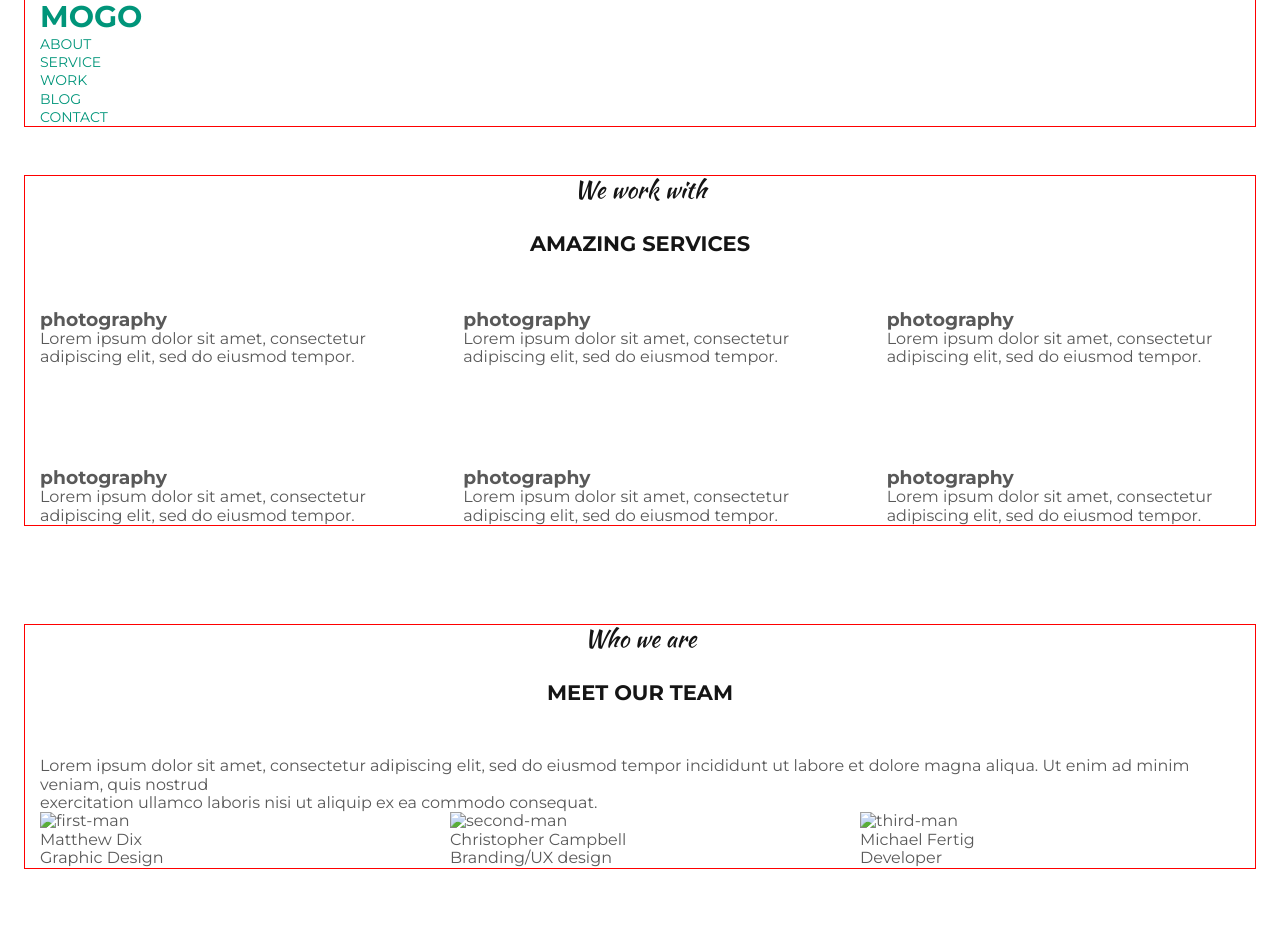
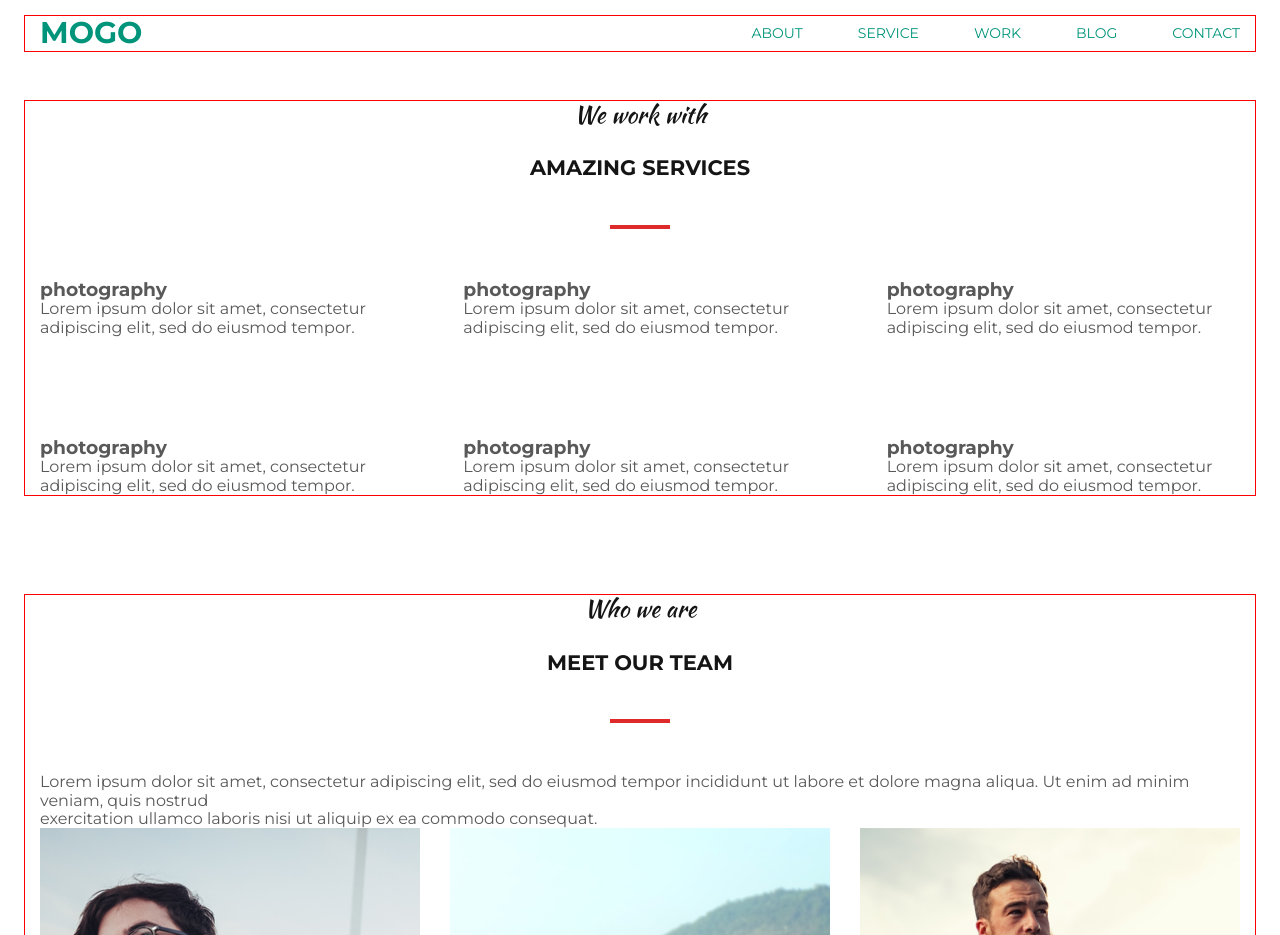
Before and after one commit to DISERD/MoGo, a plain HTML site: page index.html in a window 1280 px wide. Shown: the top 935 px of the page. Drawn offline with nearby package versions, Linux system fonts and the light colour scheme; files that its build step writes are made by us from their sources.

Commit message:
Enhance header layout and styling; update image filenames for team members

```diff
--- a/css/styles.css
+++ b/css/styles.css
@@ -27,6 +27,22 @@ body {
     font-weight: 700;
     font-size: 30px;
     color: var(--accent-color);
+}
+
+header {
+    padding-top: 16px;
+}
+
+.header_list {
+    display: flex;
+    gap: 55px;
+}
+
+.header_flex {
+    display: flex;
+    flex-direction: row;
+    justify-content: space-between;
+    align-items: center;
 }
 
 .benefits_title,
@@ -75,6 +91,19 @@ body {
     color: #151515;
 }
 
+.benefits_text::after,
+.team_heading::after {
+    display: block;
+    margin: 0 auto;
+    margin-top: 42px;
+    width: 60px;
+    height: 4px;
+
+    content: "";
+    background-color: var(--alert-text-color);
+
+}
+
 .benefits_list {
     display: flex;
     flex-wrap: wrap;
--- a/index.html
+++ b/index.html
@@ -18,14 +18,14 @@
       referrerpolicy="no-referrer"
     />
 
-    <link rel="stylesheet" href="./reset.css" />
+    <link rel="stylesheet" href="./css/reset.css" />
     <link rel="stylesheet" href="./css/styles.css" />
   </head>
 
   <body>
 
       <header>
-        <div class="container">
+        <div class="container header_flex">
           <a href="./index.html" class="mogo">MOGO</a>
           <nav class="header_nav">
             <ul class="header_list">
@@ -115,17 +115,17 @@
           </p>
           <ul class="team_list">
             <li class="team_item">
-              <img src="./img/first-man.jpg" alt="first-man" />
+              <img src="./img/firstman.jpg" alt="first-man" />
               <p class="team_name">Matthew Dix</p>
               <p class="team_position">Graphic Design</p>
             </li>
             <li class="team_item">
-              <img src="./img/second-man.jpg" alt="second-man" />
+              <img src="./img/secondman.jpg" alt="second-man" />
               <p class="team_name">Christopher Campbell</p>
               <p class="team_position">Branding/UX design</p>
             </li>
             <li class="team_item">
-              <img src="./img/third-man.jpg" alt="third-man" />
+              <img src="./img/thirdman.jpg" alt="third-man" />
               <p class="team_name">Michael Fertig</p>
               <p class="team_position">Developer</p>
             </li>
```
